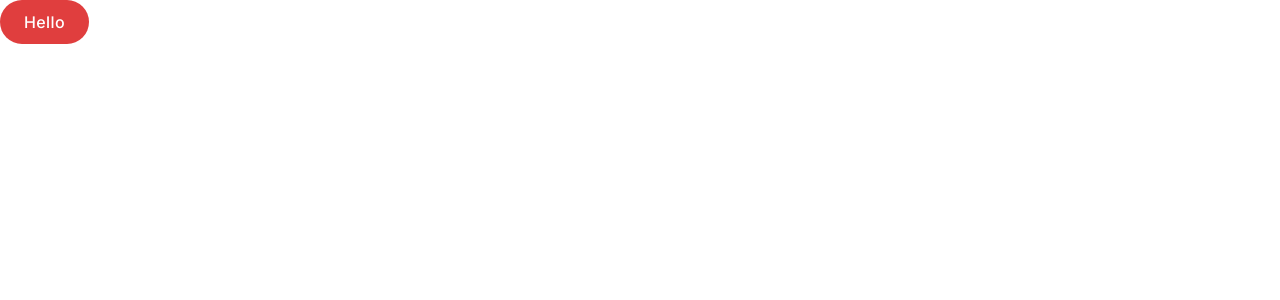
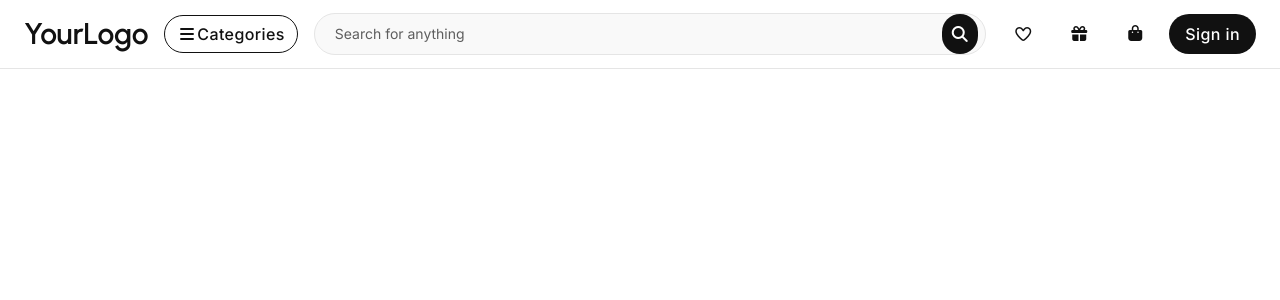
Before and after one commit to Xen-Xie/sttc-e, a React (Vite) app in the folder FrontEnd/: page / in a window 1280 px wide. Shown: the top 300 px of the page. Built offline with nearby package versions, Linux system fonts and the light colour scheme.

Commit message:
Static NavigationBar created

```diff
--- a/FrontEnd/package.json
+++ b/FrontEnd/package.json
@@ -10,12 +10,14 @@
     "preview": "vite preview"
   },
   "dependencies": {
+    "@fortawesome/fontawesome-free": "^7.1.0",
     "@tailwindcss/vite": "^4.1.17",
     "clsx": "^2.1.1",
     "motion": "^12.23.24",
     "react": "^19.1.1",
     "react-dom": "^19.1.1",
     "react-router": "^7.9.5",
+    "react-tooltip": "^5.30.0",
     "tailwind-merge": "^3.3.1",
     "tailwindcss": "^4.1.17"
   },
--- a/FrontEnd/src/App.jsx
+++ b/FrontEnd/src/App.jsx
@@ -1,13 +1,12 @@
 import './App.css'
-import Btn from './components/common/UI/Btn'
+import Navigation from './components/Navigation'
 
 function App() {
 
 
  return (
    <>
-  <Btn variant="danger">Hello
-  </Btn>
+  <Navigation />
     </>
  )
 }
--- /dev/null
+++ b/FrontEnd/src/components/Navigation.jsx
@@ -0,0 +1,229 @@
+/* eslint-disable no-unused-vars */
+import React, { useState } from "react";
+import Btn from "./common/UI/Btn";
+import { motion, AnimatePresence } from "framer-motion";
+import { Tooltip } from "react-tooltip";
+import "react-tooltip/dist/react-tooltip.css";
+import { Link } from "react-router";
+
+function Navigation() {
+  const [showCategories, setShowCategories] = useState(false);
+  const [menuOpen, setMenuOpen] = useState(false);
+
+  const Categories = [
+    "Accessories",
+    "Art & Collectibles",
+    "Baby",
+    "Bags & Purses",
+    "Bath & Beauty",
+    "Books, Film & Music",
+    "Clothing",
+    "Craft Supplies & Tools",
+    "Electronics & Accessories",
+    "Gifts",
+    "Home & Living",
+    "Jewellery",
+    "Paper & Party Supplies",
+    "Pet Supplies",
+    "Shoes",
+    "Toys & Games",
+    "Wedding",
+  ];
+  const slugify = (str) =>
+  encodeURIComponent(
+    str
+      .toLowerCase()
+      .replace(/&/g, "and")
+      .replace(/ /g, "-")
+      .replace(/[^\w-]+/g, "")
+  );
+
+
+  return (
+    <nav className="w-full border-b border-bordered bg-primarybg px-4 sm:px-6 py-3 font-inter">
+      <div className="flex items-center justify-between gap-3 max-w-[1400px] mx-auto">
+        {/* Logo */}
+        <h1 className="text-xl sm:text-2xl lg:text-3xl font-urbanist font-semibold text-primary cursor-pointer whitespace-nowrap">
+          YourLogo
+        </h1>
+
+        {/* Search Bar For Mobile */}
+        <div className="flex-1 mx-2 sm:mx-4 md:hidden">
+          <div className="relative w-full">
+            <input
+              type="text"
+              placeholder="Search"
+              className="w-full rounded-full border border-bordered py-2 pl-4 pr-10 text-sm focus:ring-2 focus:ring-highlight outline-none bg-container placeholder:text-secondary text-primary"
+            />
+            <Btn className="absolute right-2 top-1/2 -translate-y-1/2 bg-primary text-white rounded-full p-1.5">
+              <i className="fa-solid fa-magnifying-glass text-sm"></i>
+            </Btn>
+          </div>
+        </div>
+
+        {/* Mobile Menu Toggle */}
+        <button
+          onClick={() => setMenuOpen((prev) => !prev)}
+          className="md:hidden text-2xl text-primary"
+        >
+          <i
+            className={menuOpen ? "fa-solid fa-xmark" : "fa-solid fa-bars"}
+          ></i>
+        </button>
+
+        {/* Desktop Navigation */}
+        <div className="hidden md:flex items-center gap-4 flex-1 justify-center">
+          {/* Categories */}
+          <div className="relative">
+            <Btn
+              variant="outline"
+              className="flex items-center gap-2 justify-center px-3 py-1.5 text-sm whitespace-nowrap"
+              onClick={() => setShowCategories((prev) => !prev)}
+            >
+              <i className="fa-solid fa-bars text-base leading-none"></i>
+              <span className="hidden sm:inline">Categories</span>
+            </Btn>
+
+            {/* Category Popup */}
+            <AnimatePresence>
+              {showCategories && (
+                <motion.div
+                  initial={{ opacity: 0, y: -8 }}
+                  animate={{ opacity: 1, y: 0 }}
+                  exit={{ opacity: 0, y: -8 }}
+                  transition={{ duration: 0.2 }}
+                  className="absolute left-0 mt-2 w-60 bg-white border border-border rounded-xl shadow-lg z-50 overflow-hidden"
+                >
+                  <ul className="flex flex-col py-2">
+                    {Categories.map((cat, idx) => (
+                      <li key={idx}>
+                        <Link
+                          to={`/category/${slugify(cat)}`}
+                          onClick={() => setShowCategories(false)}
+                          className="block px-4 py-2.5 text-[15px] text-primary
+                          hover:text-highlight
+                          hover:underline
+                          transition-colors duration-200"
+                        >
+                          {cat}
+                        </Link>
+                      </li>
+                    ))}
+                  </ul>
+                </motion.div>
+              )}
+            </AnimatePresence>
+          </div>
+
+          {/* Search Bar (desktop only) */}
+          <div className="relative w-full max-w-2xl">
+            <input
+              type="text"
+              placeholder="Search for anything"
+              className="w-full rounded-full border border-bordered py-2.5 pl-5 pr-12 text-sm focus:ring-2 focus:ring-highlight outline-none bg-container placeholder:text-secondary text-primary"
+            />
+            <button className="absolute right-2 top-1/2 -translate-y-1/2 bg-primary text-white rounded-full p-2">
+              <i className="fa-solid fa-magnifying-glass"></i>
+            </button>
+          </div>
+        </div>
+
+        {/* Right Side Icons (desktop only) */}
+        <div className="hidden md:flex items-center gap-3 text-primary text-lg">
+          <Btn
+            className="hover:text-warning hover:bg-accent/30 px-3 transition-colors rounded-full"
+            data-tooltip-id="nav-tooltips"
+            data-tooltip-content="Favourites"
+          >
+            <i className="fa-regular fa-heart"></i>
+          </Btn>
+
+          <Btn
+            className="hover:text-highlight hover:bg-accent/30 px-3 transition-colors rounded-full"
+            data-tooltip-id="nav-tooltips"
+            data-tooltip-content="Gifts"
+          >
+            <i className="fa-solid fa-gift"></i>
+          </Btn>
+
+          <Btn
+            className="hover:text-success hover:bg-accent/30 px-3 transition-colors rounded-full"
+            data-tooltip-id="nav-tooltips"
+            data-tooltip-content="Cart"
+          >
+            <i className="fa-solid fa-bag-shopping"></i>
+          </Btn>
+
+          <Btn
+            className="font-inter text-sm font-medium px-4 py-2"
+            variant="primary"
+          >
+            Sign in
+          </Btn>
+
+          <Tooltip
+            id="nav-tooltips"
+            place="bottom"
+            style={{
+              backgroundColor: "#122868",
+              color: "#f4f4f4",
+              fontSize: "15px",
+              borderRadius: "6px",
+              padding: "6px 10px",
+            }}
+          />
+        </div>
+      </div>
+
+      {/* Mobile Dropdown Menu */}
+      <AnimatePresence>
+        {menuOpen && (
+          <motion.div
+            initial={{ opacity: 0, y: -10 }}
+            animate={{ opacity: 1, y: 0 }}
+            exit={{ opacity: 0, y: -10 }}
+            transition={{ duration: 0.2 }}
+            className="md:hidden mt-3 bg-white border border-border rounded-xl shadow-lg p-4 space-y-3"
+          >
+            {/* Categories */}
+            <div>
+              <h3 className="text-lg font-semibold text-primary mb-2">
+                Categories
+              </h3>
+              <ul className="grid grid-cols-2 gap-2">
+                {Categories.slice(0, 8).map((cat, idx) => (
+                  <li key={idx}>
+                    <Link
+                      to={`/category/${slugify(cat)}`}
+                      onClick={() => setMenuOpen(false)}
+                      className="block text-sm text-primary hover:text-highlight"
+                    >
+                      {cat}
+                    </Link>
+                  </li>
+                ))}
+              </ul>
+            </div>
+
+            {/* Buttons */}
+            <div className="flex justify-between items-center pt-2">
+              <div className="flex gap-3 text-lg text-primary">
+                <i className="fa-regular fa-heart"></i>
+                <i className="fa-solid fa-gift"></i>
+                <i className="fa-solid fa-bag-shopping"></i>
+              </div>
+              <Btn
+                className="font-inter text-sm font-medium px-4 py-2"
+                variant="primary"
+              >
+                Sign in
+              </Btn>
+            </div>
+          </motion.div>
+        )}
+      </AnimatePresence>
+    </nav>
+  );
+}
+
+export default Navigation;
--- a/FrontEnd/src/components/common/UI/Btn.jsx
+++ b/FrontEnd/src/components/common/UI/Btn.jsx
@@ -10,7 +10,8 @@ const Btn = ({
   className,
   type = "button",
   disabled,
-  variant = "primary" | "secondary" | "outline" | "danger" | "success",
+  variant = "",
+  ...props
 }) => {
   //style varients
   const variants = {
@@ -66,6 +67,7 @@ const Btn = ({
       whileTap={{ scale: disabled ? 1 : 0.95 }}
       className={buttonClass}
       type={type}
+      {...props}
     >
       {/* Button Text */}
       <span className={textClass}>{children}</span>
--- a/FrontEnd/src/main.jsx
+++ b/FrontEnd/src/main.jsx
@@ -3,7 +3,7 @@ import { createRoot } from "react-dom/client";
 import "./index.css";
 import App from "./App.jsx";
 import { BrowserRouter } from "react-router";
-
+import '@fortawesome/fontawesome-free/css/all.min.css';
 createRoot(document.getElementById("root")).render(
   <BrowserRouter>
     <StrictMode>
```
Also changed, not shown: 1 other file (tests, documents, lock files or other folders).
